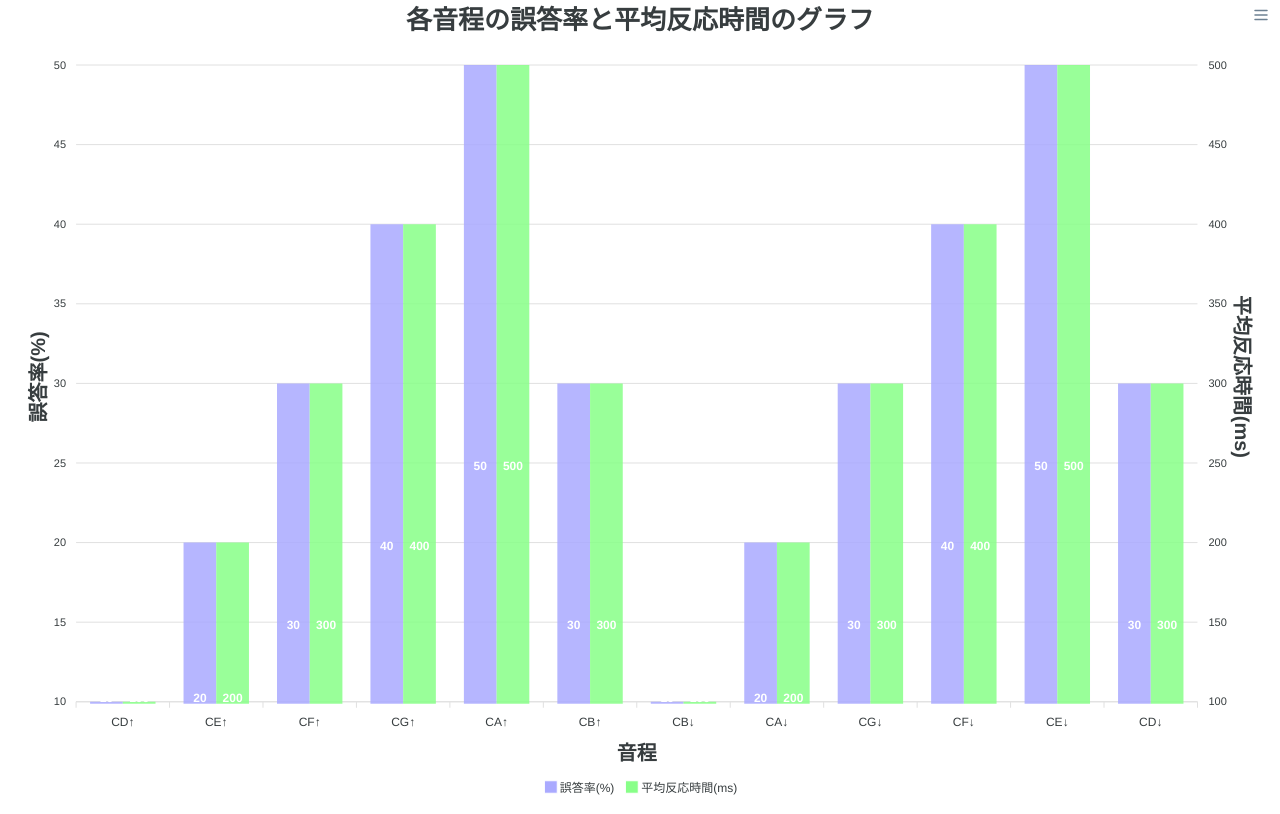
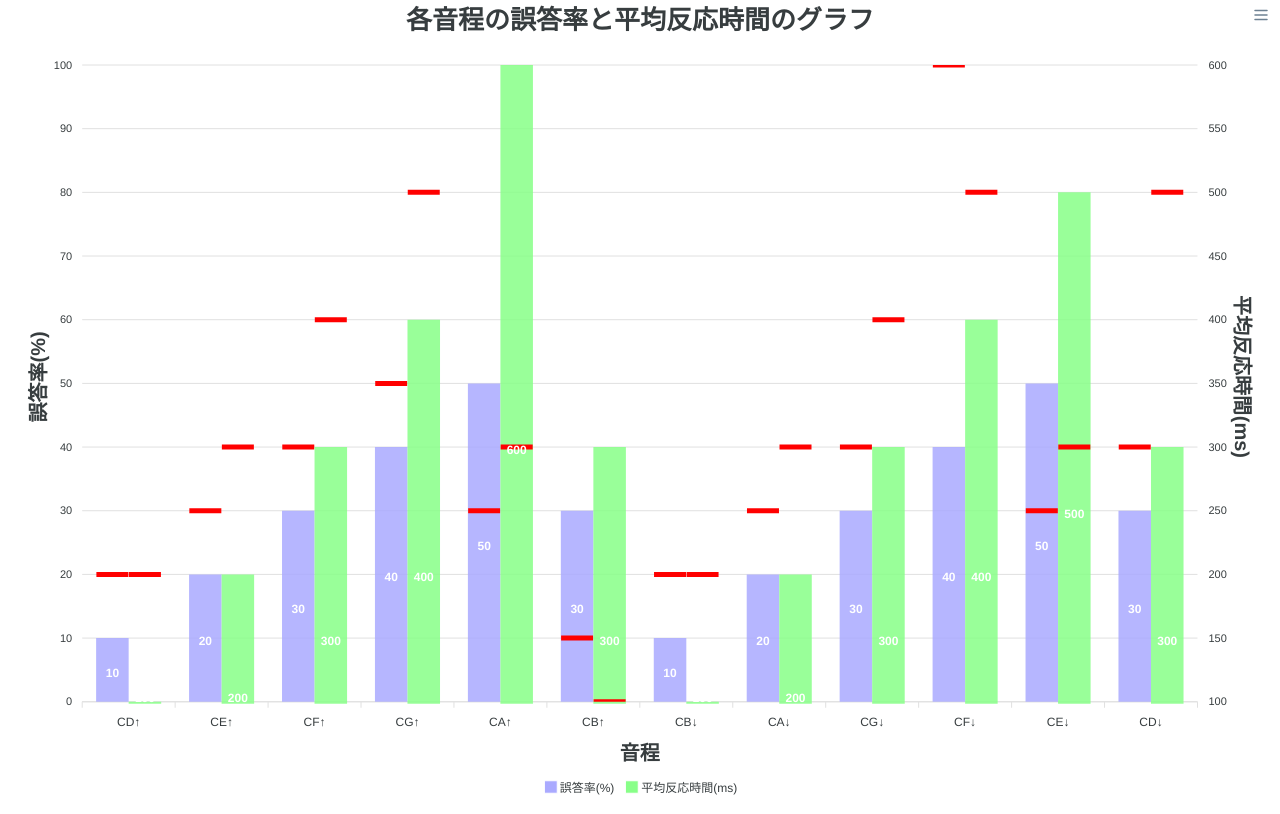
Before and after one commit to nyantama0616/relative-pitch-training, a React (Create React App) app: page / in a window 1280 px wide. Built offline with nearby package versions, Linux system fonts and the light colour scheme.

Commit message:
TrainResultで、前回の誤答率と平均反応時間を比較できるようにした

```diff
--- a/src/components/organisms/TrainResult.tsx
+++ b/src/components/organisms/TrainResult.tsx
@@ -11,21 +11,55 @@ const labelSize = "20px";
 
 
 interface TrainResultProps {
+    prevMissRates: number[],
+    prevAverageReactionRates: number[],
     missRates: number[],
     averageReactionRates: number[]
 }
 
-export default function TrainResult({ missRates, averageReactionRates }: TrainResultProps) {
+export default function TrainResult({ prevMissRates, prevAverageReactionRates, missRates, averageReactionRates }: TrainResultProps) {
+    const prevMissRates100 = prevMissRates.map(missRate => missRate * 100); //誤答率をパーセントにする
     const missRates100 = missRates.map(missRate => missRate * 100); //誤答率をパーセントにする
 
-    const series = [
+    const maxMissRate100 = Math.max(Math.max(...missRates100), Math.max(...prevMissRates100)); //誤答率の最大値
+    const maxAverageReactionRate = Math.max(Math.max(...averageReactionRates), Math.max(...prevAverageReactionRates)); //平均反応時間の最大値
+
+    const series: ApexAxisChartSeries = [
         {
             name: missRateText,
-            data: missRates100
+            data: missRates100.map((y, i) => {
+                return {
+                    x: intervals[i],
+                    y: y,
+                    goals: [
+                        {
+                            name: "prev",
+                            value: prevMissRates100[i],
+                            strokeWidth: 16,
+                            strokeHeight: 5,
+                            strokeColor: "#ff0000"
+                        }
+                    ]
+                }
+            }),
         },
         {
             name: averageReactionRateText,
-            data: averageReactionRates
+            data: averageReactionRates.map((y, i) => {
+                return {
+                    x: intervals[i],
+                    y: y,
+                    goals: [
+                        {
+                            name: "prev",
+                            value: prevAverageReactionRates[i],
+                            strokeWidth: 16,
+                            strokeHeight: 5,
+                            strokeColor: "#ff0000"
+                        }
+                    ]
+                }
+            }),
         },
     ];
 
@@ -56,7 +90,7 @@ export default function TrainResult({ missRates, averageReactionRates }: TrainRe
                         fontSize: labelSize,
                     }
                 },
-                max: Math.max(...missRates100),
+                max: maxMissRate100,
             },
             {
                 opposite: true,
@@ -66,11 +100,11 @@ export default function TrainResult({ missRates, averageReactionRates }: TrainRe
                         fontSize: labelSize,
                     }
                 },
-                max: Math.max(...averageReactionRates),
+                max: maxAverageReactionRate,
 
                 decimalsInFloat: 0
             },
-        ]
+        ],
     };
 
     return (
--- a/src/components/pages/TopPage.tsx
+++ b/src/components/pages/TopPage.tsx
@@ -2,10 +2,14 @@ import TrainResult from "../organisms/TrainResult";
 import "./TopPage.css";
 
 export default function TopPage() {
+    const prevMissRates = [0.2, 0.3, 0.4, 0.5, 0.3, 0.1, 0.2, 0.3, 0.4, 1, 0.3, 0.4];
+    const prevAverageReactionRates = [200, 300, 400, 500, 300, 100, 200, 300, 400, 500, 300, 500];
     const missRates = [0.1, 0.2, 0.3, 0.4, 0.5, 0.3, 0.1, 0.2, 0.3, 0.4, 0.5, 0.3];
-    const averageReactionRates = [100, 200, 300, 400, 500, 300, 100, 200, 300, 400, 500, 300];
+    const averageReactionRates = [100, 200, 300, 400, 600, 300, 100, 200, 300, 400, 500, 300];
 
     const props = {
+        prevMissRates: prevMissRates,
+        prevAverageReactionRates: prevAverageReactionRates,
         missRates: missRates,
         averageReactionRates: averageReactionRates,
     };
```
